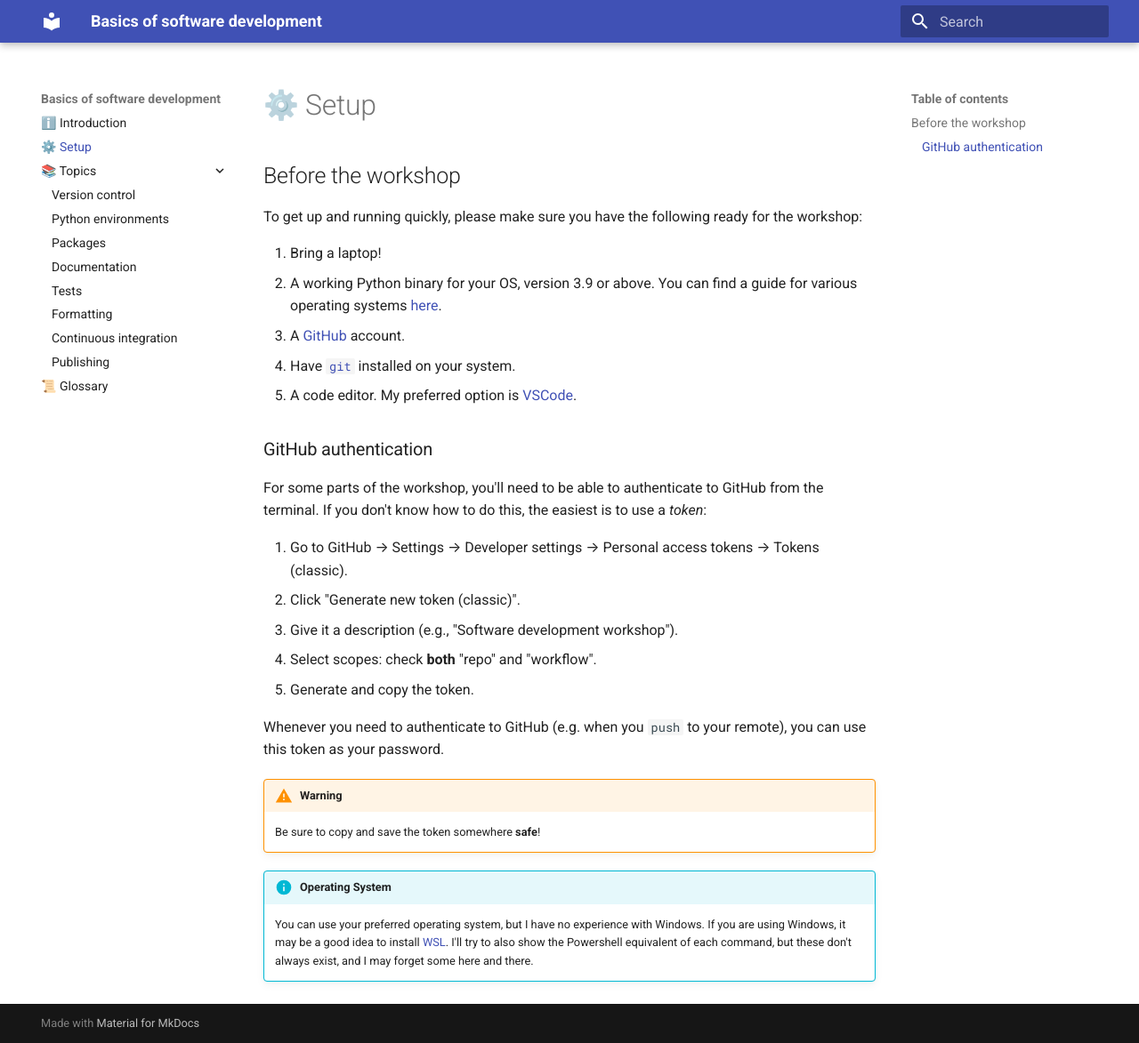
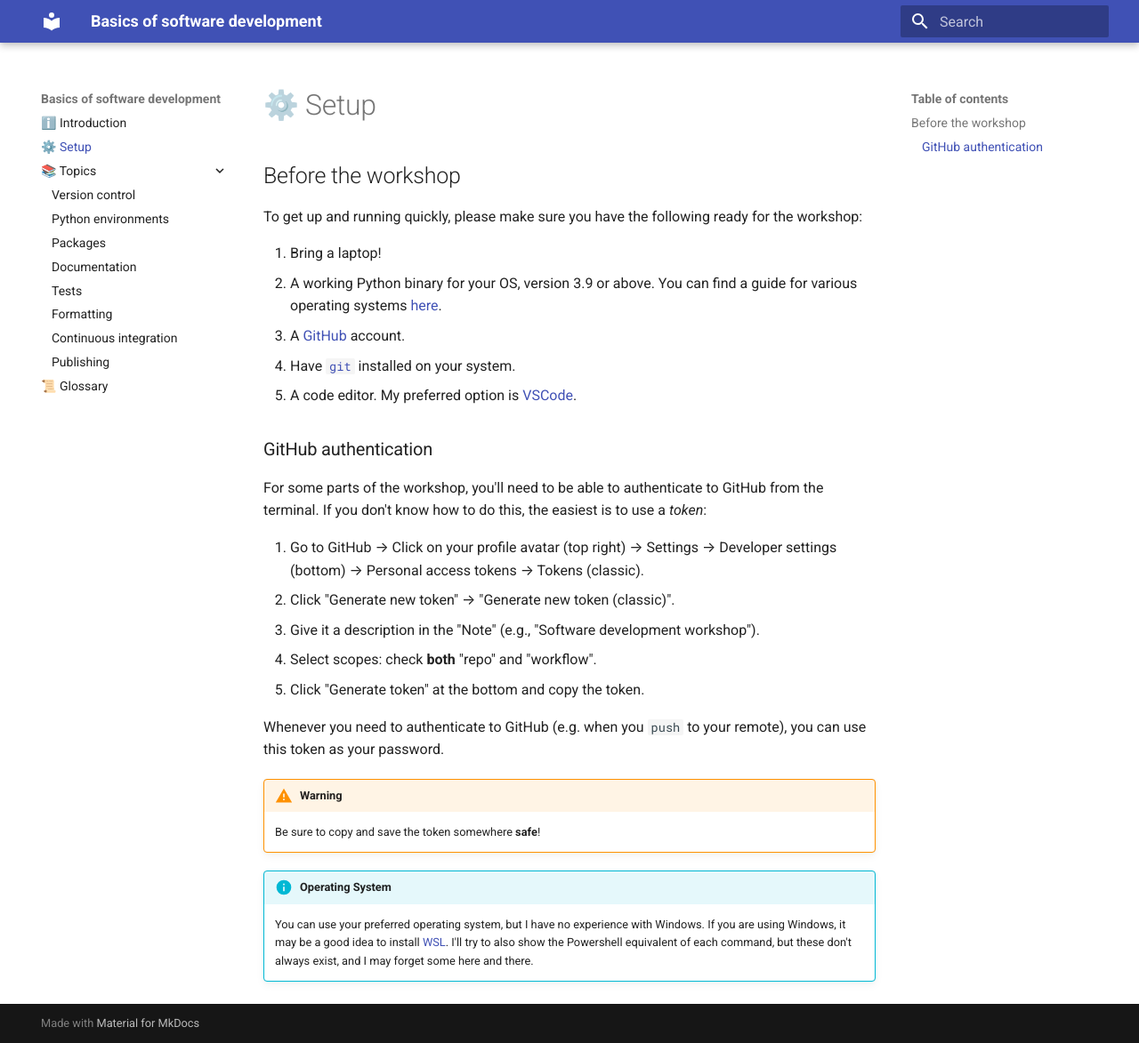
Before and after one commit to mbercx/softdev-101, an MkDocs documentation site: the page built from docs/setup.md, in a window 1280 px wide and 1173 px high. Shown: the whole window at 89% size. Built offline with MkDocs 1.6.1 and Material for MkDocs 9.7.7, drawn with Linux system fonts in a browser that asks for light colours.

Commit message:
👌 Setup: polish GitHub instructions

```diff
--- a/docs/setup.md
+++ b/docs/setup.md
@@ -17,11 +17,11 @@ To get up and running quickly, please make sure you have the following ready for
 For some parts of the workshop, you'll need to be able to authenticate to GitHub from the terminal.
 If you don't know how to do this, the easiest is to use a _token_:
 
-1. Go to GitHub → Settings → Developer settings → Personal access tokens → Tokens (classic).
-2. Click "Generate new token (classic)".
-3. Give it a description (e.g., "Software development workshop").
+1. Go to GitHub → Click on your profile avatar (top right) → Settings → Developer settings (bottom) → Personal access tokens → Tokens (classic).
+2. Click "Generate new token" → "Generate new token (classic)".
+3. Give it a description in the "Note" (e.g., "Software development workshop").
 4. Select scopes: check **both** "repo" and "workflow".
-5. Generate and copy the token.
+5. Click "Generate token" at the bottom and copy the token.
 
 Whenever you need to authenticate to GitHub (e.g. when you `push` to your remote), you can use this token as your password.
 
```
